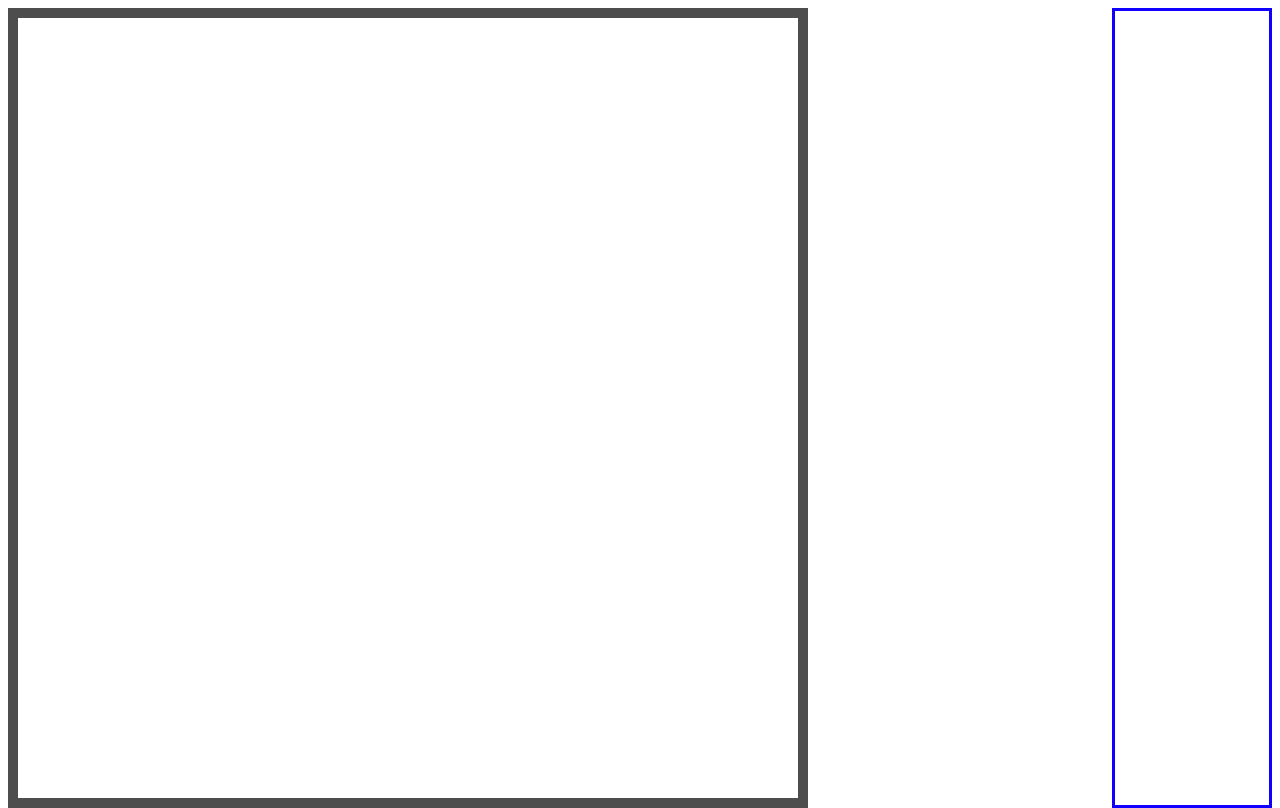
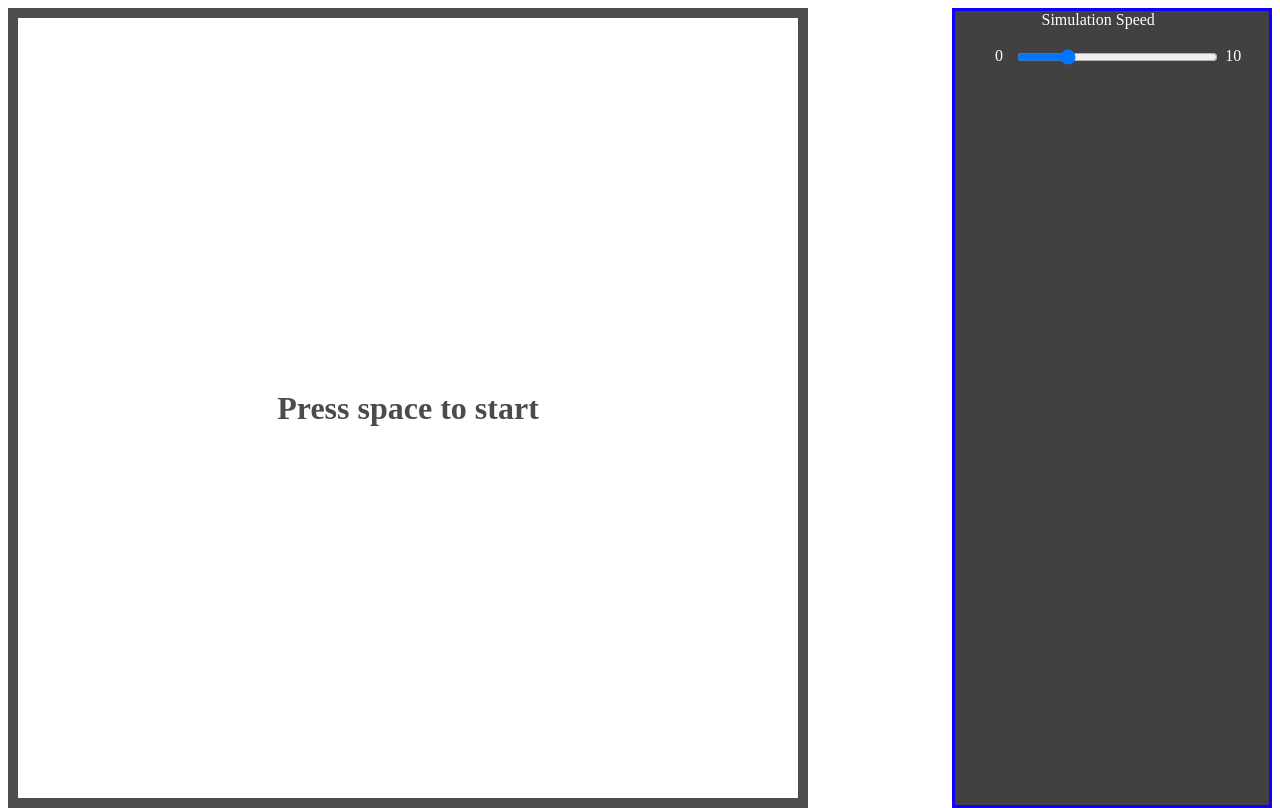
Before and after one commit to candrasc/Evolution, a plain HTML site: page index.html in a window 1280 px wide. Drawn offline with Linux system fonts and the light colour scheme.

Commit message:
add sim speed slider

```diff
--- a/index.html
+++ b/index.html
@@ -10,8 +10,29 @@
   </head>
   <body>
     <div class="test"></div>
-    <div class="world" data-world></div>
+    <div class="world" data-world>
+      <div class="start-screen" data-start-screen>Press space to start</div>
+      <div class="start-screen hide" data-unpause-screen>
+        Press space to unpause
+      </div>
+    </div>
 
-    <div class="info" data-info></div>
+    <div class="info" data-info>
+      <div class="sliderContainer">
+        Simulation Speed
+        <span class="limit">0</span>
+        <input
+          type="range"
+          min="0"
+          max="10"
+          value="2"
+          class="slider"
+          id="speedSlider"
+        />
+        <span class="limit">10</span>
+      </div>
+
+      </div>
+    </div>
   </body>
 </html>
--- a/script.js
+++ b/script.js
@@ -3,11 +3,9 @@ import { World } from "./game/world.js"
 
 const NUM_UNITS = 100
 const NUM_FOOD = 0
-const FOOD_SPAWN_RATE = 5
 const UNIT_DAMAGE_MULTIPLIER = 1.2
 const MUTATION_PROBA = 1 / 100
-const LIFE_DECAY = 0
-const HUNGER_DECAY = 0.1
+
 const FOOD_VALUE = 20
 const KILL_VALUE = 50
 
@@ -16,26 +14,48 @@ const FOOD_SIZE = 2
 // Null randomizes velocities
 const UNIT_VELOCITY = null
 
+const BASE_FOOD_SPAWN_RATE = 1
+const BASE_LIFE_DECAY = 0
+const BASE_HUNGER_DECAY = 0.1
+let FOOD_SPAWN_RATE = 20
+let LIFE_DECAY = 0
+let HUNGER_DECAY = 0
+let SIMULATION_SPEED = 1
+
+// screenelements
+const startScreenElem = document.querySelector("[data-start-screen]")
+const unpauseScreenElem = document.querySelector("[data-unpause-screen]")
+const speedInput = document.getElementById("speedSlider")
 const FPS = 30
 const FPS_INTERVAL = 1000 / FPS
 // Speedscale can be manipulated by user to slow or increase sim
-let speedScale = 0.02
+
 let world = new World(UNIT_DAMAGE_MULTIPLIER, MUTATION_PROBA)
 // For fPS capping
 let now, then, elapsed
 
-// initialize the timer variables and start the animation
+function setSimulationSpeed(speed) {
+  FOOD_SPAWN_RATE = BASE_FOOD_SPAWN_RATE * speed
+  LIFE_DECAY = BASE_LIFE_DECAY * speed
+  HUNGER_DECAY = BASE_HUNGER_DECAY * speed
+}
 
 // window.addEventListener("resize", setPixelToWorldScale)
 document.addEventListener("keydown", handleStart)
+speedInput.addEventListener("mouseup", function () {
+  SIMULATION_SPEED = this.value
+  setSimulationSpeed(SIMULATION_SPEED)
+})
 
 function handleStart(e) {
   if (e.code == "Space") {
+    startScreenElem.classList.add("hide")
     lastTime = null
     world.spawnUnits(NUM_UNITS, UNIT_SIZE, UNIT_VELOCITY, LIFE_DECAY)
     world.spawnFood(NUM_FOOD, FOOD_SIZE)
     // for fps capping
     then = Date.now()
+
     document.removeEventListener("keydown", handleStart)
     document.addEventListener("keydown", pause)
     window.requestAnimationFrame(update)
@@ -60,7 +80,7 @@ function update(time) {
   // if enough time has elapsed, draw the next frame
   if (elapsed > FPS_INTERVAL) {
     const delta = time - lastTime
-    world.incrementUnits(delta * speedScale)
+    world.incrementUnits(delta * 0.01 * SIMULATION_SPEED)
     lastTime = time
     then = now - (elapsed % FPS_INTERVAL)
     if (frameCount % Math.min(Math.round(FPS / FOOD_SPAWN_RATE, 1)) == 0) {
@@ -78,6 +98,7 @@ function pause(e) {
     paused = true
     document.removeEventListener("keydown", pause)
     document.addEventListener("keydown", unpause)
+    unpauseScreenElem.classList.remove("hide")
   }
 }
 
@@ -86,6 +107,7 @@ function unpause(e) {
     paused = false
     document.removeEventListener("keydown", unpause)
     document.addEventListener("keydown", pause)
+    unpauseScreenElem.classList.add("hide")
     window.requestAnimationFrame(update)
   }
 }
--- a/styles.css
+++ b/styles.css
@@ -8,9 +8,10 @@
   overflow: hidden;
   position: relative;
   border-color: rgb(17, 0, 255);
+  background-color: rgb(66, 64, 64);
   border-style: solid;
   height: 50rem;
-  width: 10rem;
+  width: 20rem;
   float: right;
 }
 
@@ -71,6 +72,23 @@
   animation: grow 1.5s;
 }
 
+.hide {
+  display: none;
+}
+
+.start-screen {
+  position: absolute;
+  opacity: 70%;
+  font-size: 4vmin;
+  font-weight: bolder;
+
+  top: 50%;
+  left: 50%;
+  transform: translate(-50%, -50%);
+  z-index: 100;
+  background-color: white;
+}
+
 @keyframes grow {
   from {
     transform: scale(0);
@@ -83,6 +101,38 @@
   }
 }
 
+.sliderContainer {
+  text-align: center;
+  color: #fff;
+  position: absolute;
+}
+
+.slider {
+  width: 70%;
+  background: #444;
+  left: 1.2rem;
+  margin: 10px;
+  padding: 10px;
+  position: relative;
+}
+
+.slider input[type="range"] {
+  width: 70%;
+}
+
+.limit {
+  color: #fff;
+  position: absolute;
+  top: 36px;
+}
+
+.limit:first-child {
+  left: 40px;
+}
+
+.limit:last-child {
+  right: 0px;
+}
 /* .test {
   position: absolute;
   width: 20%;
```
